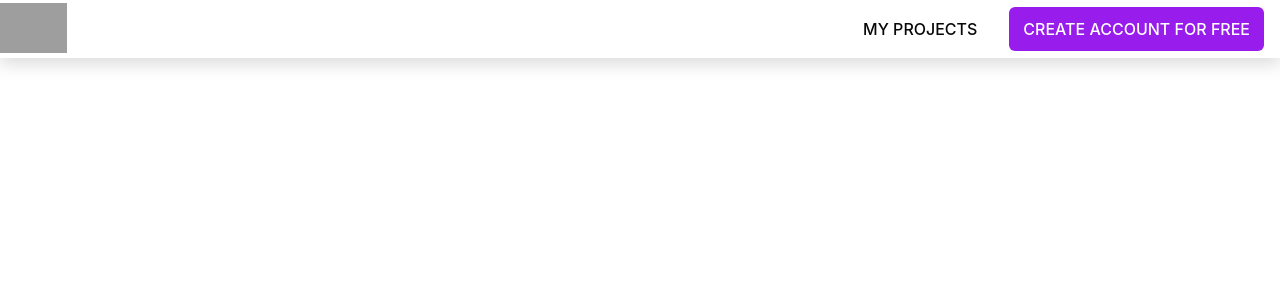
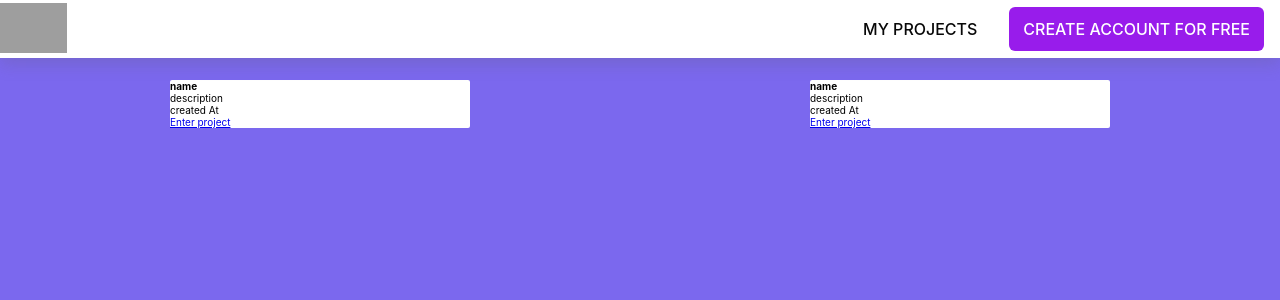
Before and after one commit to amanbharti0302/todofrontend, a React (Create React App) app: page /projects/1 in a window 1280 px wide. Shown: the top 300 px of the page. Built offline with nearby package versions, Linux system fonts and the light colour scheme; grey boxes are pictures that could not be loaded.

Commit message:
todo card implemented

```diff
--- a/src/App.js
+++ b/src/App.js
@@ -7,6 +7,7 @@ import Navbar from './components/navbar/navbar.component';
 import Dashboard from './pages/dashborad/dashboard.component';
 import HomePage from './pages/homepage/homepage.component';
 import SignInAndSignUpPage from './pages/sign-in-and-sign-up/sign-in-and-sign-up.component';
+import Allproject from './pages/allprojects/allproject.component';
 
 
 function App() {
@@ -16,8 +17,8 @@ function App() {
       <Switch>
       <Route exact path='/' component={HomePage}/>
       <Route exact path='/signup' component={SignInAndSignUpPage}/>
-
-      {/* <Dashboard/> */}
+      <Route exact path='/projects/:id' component={Allproject}/>
+      <Route exact path='/dashboard/:id' component={Dashboard}/>
       </Switch>
     </div>
   );
--- a/src/components/custom-button/custom-button.component.jsx
+++ b/src/components/custom-button/custom-button.component.jsx
@@ -2,8 +2,8 @@ import React from 'react';
 
 import './custom-button.styles.scss';
 
-const CustomButton = ({children,isGoogleSignIn, inverted, ...otherprops})=>(
-    <button className={`${inverted ? 'inverted' :''} ${isGoogleSignIn ? 'google-sign-in' :''} custom-button`}
+const CustomButton = ({children, ...otherprops})=>(
+    <button className={`  custom-button`}
     {...otherprops}>
         {children}
     </button>
--- a/src/components/navbar/navbar.component.jsx
+++ b/src/components/navbar/navbar.component.jsx
@@ -37,7 +37,7 @@ class Navbar extends Component{
             <div className={`navbar-links ${isBoxVisible ? "visible" : "hidden"}`}>
                     {/* <Link to="/" className="navbar-link navbar-link__1 ">my projects</Link>
                     <Link to="/" className="navbar-link navbar-link__2 ">Team</Link> */}
-                    <Link to="/" className="navbar-link navbar-link__3 ">MY PROJECTS</Link>
+                    <Link to="/projects/:1234" className="navbar-link navbar-link__3 ">MY PROJECTS</Link>
                     <Link to="/signup" className="navbar-link navbar-link__4 btn btn-purple">Create Account for free</Link>
             </div>
         </div>
--- /dev/null
+++ b/src/components/projectcard/projectcard.component.jsx
@@ -0,0 +1,30 @@
+import React,{Component} from 'react';
+
+import './projectcard.styles.scss';
+import { Link } from 'react-router-dom';
+
+
+class Projectcard extends Component{
+
+    constructor(){
+        super();
+        this.state={
+        }
+    }
+
+
+
+    render(){
+
+        return(
+            <div className="project-card">
+                <h4>name</h4>
+                <p>description</p>
+                <div>created At </div>
+                <Link to="/dashboard/:1234">Enter project</Link>
+            </div>
+        )
+    }
+}
+
+export default Projectcard;
--- /dev/null
+++ b/src/components/projectcard/projectcard.styles.scss
@@ -0,0 +1,8 @@
+.project-card{
+    width: 300px;
+    background-color: white;
+    margin-left: 50px;
+    margin-right: 50px;
+    border-radius: 2px;
+    margin-bottom: 50px;
+}
--- /dev/null
+++ b/src/pages/allprojects/allproject.component.jsx
@@ -0,0 +1,31 @@
+import React,{Component} from 'react';
+
+import './allprojects.styles.scss';
+// import { Link } from 'react-router-dom';
+import Projectcard from '../../components/projectcard/projectcard.component';
+
+
+class Allproject extends Component{
+
+    constructor(){
+        super();
+        this.state={
+        }
+    }
+
+
+
+    render(){
+
+        return(
+            <div className="project-page">
+                <div className="project-content">
+                    <Projectcard/>
+                    <Projectcard/>
+                </div>
+            </div>
+        )
+    }
+}
+
+export default Allproject;
--- /dev/null
+++ b/src/pages/allprojects/allprojects.styles.scss
@@ -0,0 +1,12 @@
+.project-page{
+    background-color: #7b68ee;
+    min-height: 100vh;
+
+}
+
+.project-content{
+    padding-top: 5rem;
+    display: flex;
+    flex-wrap: wrap;
+    justify-content: space-around;
+}
```
